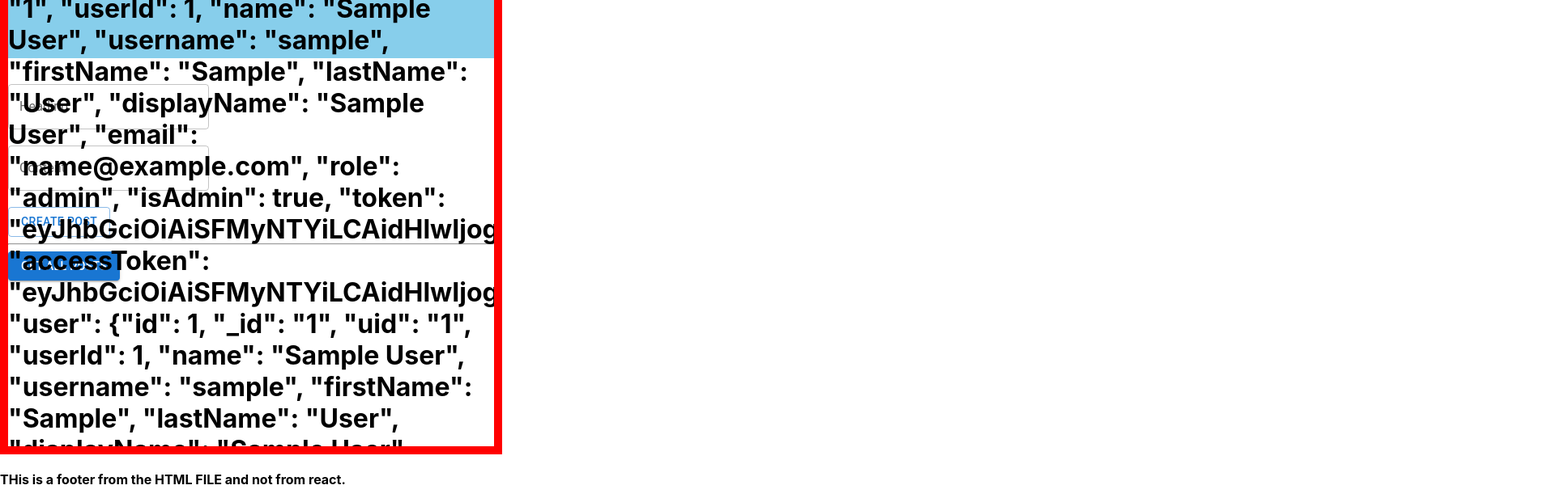
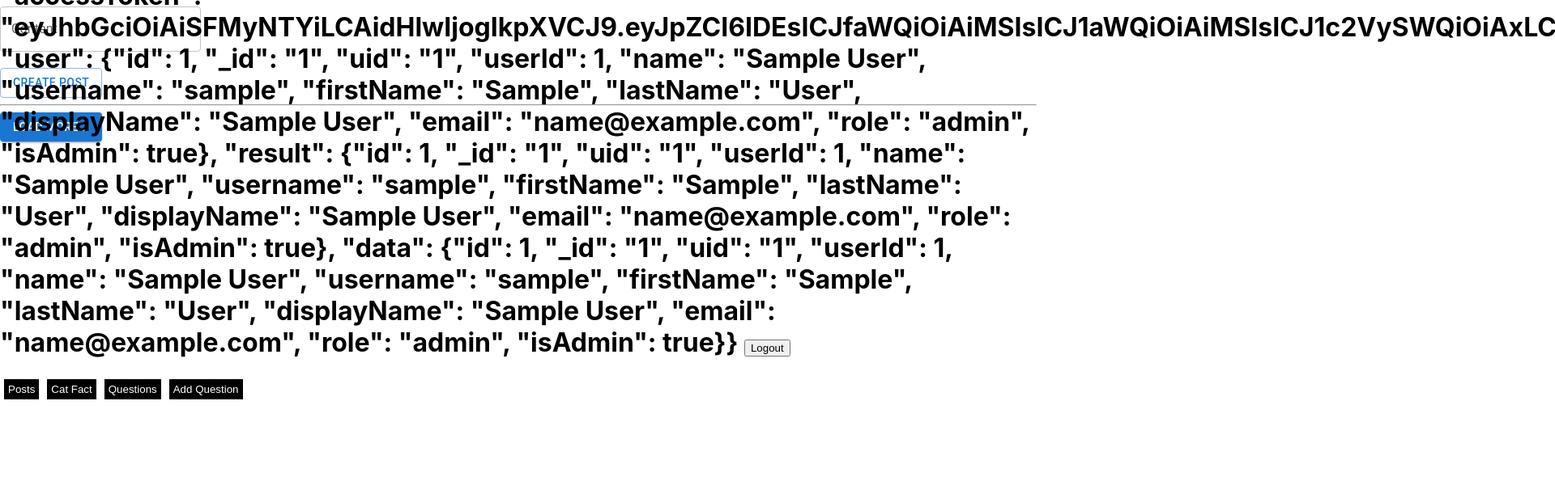
Before and after one commit to gavand-sagar/morning-fsd-front-end-react, a React (Create React App) app: page /posts-list in a window 1280 px wide. Shown: the part 220-836 px from the top of the page at 81% size, 1920 px wide, since content can reach past the window. After the commit the page ends 800 px from the top, so only its background shows below. Built offline with nearby package versions, Linux system fonts and the light colour scheme; sample sign-in values are in the browser's storage.

Commit message:
comments modified

```diff
--- a/public/index.html
+++ b/public/index.html
@@ -29,7 +29,8 @@
   </head>
   <body>
     <noscript>You need to enable JavaScript to run this app.</noscript>
-
+    <div id="root"></div>
+<!--
     <h1>This is my HTML application</h1>
 
     <div id="htmlAppUsername">Username : </div>
@@ -38,11 +39,11 @@
 
     <div style="border: 10px solid red; height:600px;width:600px;overflow: scroll;">
 
-      <div id="root"></div>
+
 
     </div>
 
-    <h4>THis is a footer from the HTML FILE and not from react.</h4>
+    <h4>THis is a footer from the HTML FILE and not from react.</h4> -->
     <!--
       This HTML file is a template.
       If you open it directly in the browser, you will see an empty page.
--- a/src/Pages/PostList/Components/Post.js
+++ b/src/Pages/PostList/Components/Post.js
@@ -1,11 +1,11 @@
 import { Avatar, Button, TextField } from '@mui/material'
 import React from 'react'
 import { useState } from 'react'
-import { customPatch, customPost } from '../../../Utilitites/custom-fetch.js'
+import { customGet, customPatch, customPost } from '../../../Utilitites/custom-fetch.js'
 export default function Post({ item }) {
 
     const [likes, setLikes] = useState(item.likes);
-    const [comments, setComments] = useState(item.comments);
+    const [comments, setComments] = useState([]);
 
     const [commentBox, setCommentBox] = useState('')
 
@@ -28,6 +28,13 @@ export default function Post({ item }) {
             commentText: commentBox
         }
         customPost(`/posts/${item._id}/comments`, obj)
+            .then(response => {
+                setComments(response.newComments)
+            })
+    }
+
+    function loadComments(){
+        customGet(`/posts/${item._id}/comments`)
             .then(response => {
                 setComments(response.newComments)
             })
@@ -61,9 +68,9 @@ export default function Post({ item }) {
                     </div>
                     <div>
                         <span>
-                            <i class="fa fa-comment-o" aria-hidden="true"></i>
+                            <i class="fa fa-comment-o" onClick={loadComments} aria-hidden="true"></i>
                         </span>
-                        <span>&nbsp;&nbsp;{comments.length}</span>
+                        <span>&nbsp;&nbsp;{comments.length || item.commentsCount}</span>
                         <ul>
                             {
                                 comments.map(c => <li>{c.commentText} - {c.username}</li>)
--- a/src/Pages/PostList/PostList.js
+++ b/src/Pages/PostList/PostList.js
@@ -12,14 +12,7 @@ export default function PostList() {
 
     const [posts, setPosts] = useState([])
 
-    function getAllPosts() {
-
-        customGet('/posts')
-            .then(response => {
-                setPosts(response.concat([]))
-            })
-
-    }
+    const [pageNumber,setPageNumber] = useState(1)
 
     function createPost() {
 
@@ -37,12 +30,19 @@ export default function PostList() {
             })
     }
 
+    function loadMore(){
+        customGet('/posts?page=' + pageNumber)
+        .then(response => {
+            setPageNumber(pageNumber+1)
+            setPosts(posts.concat(response))
+        })
+
+    }
+
     return (
         <div>
 
             <Header></Header>
-
-            <PortalsUsername>Anshu</PortalsUsername>
 
             <TextField label="Heading" variant="outlined" value={heading} onChange={e => setHeading(e.target.value)} />
             <br></br>
@@ -54,11 +54,12 @@ export default function PostList() {
             <Button variant="outlined" onClick={createPost}>Create Post</Button>
             <hr></hr>
             <div>
-                <Button variant="contained" onClick={getAllPosts}>Get All Posts</Button>
             </div>
             {
                 posts.map(item => <><Post item={item} /></>)
             }
+
+            <Button variant="contained" onClick={loadMore}>Load More...</Button>
         </div>
     )
 }
--- a/src/PortalsUsername.js
+++ b/src/PortalsUsername.js
@@ -1,5 +1,6 @@
 import React from "react";
 import ReactDOM from "react-dom";
 export default function PortalsUsername({children}) {
-  return ReactDOM.createPortal(children, document.getElementById("htmlAppUsername"));
+  return <>{children}</>;
+  //ReactDOM.createPortal(children, document.getElementById("htmlAppUsername"));
 }
```
